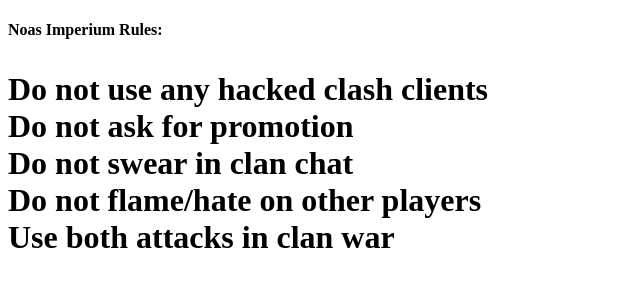
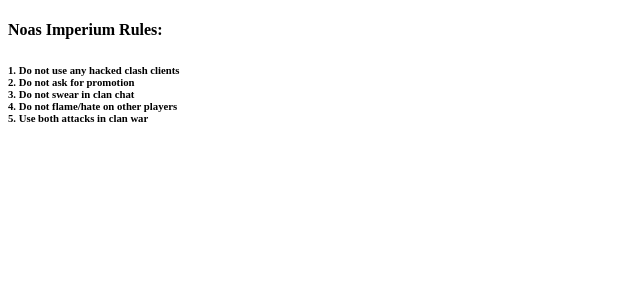
Before and after one commit to NoaW1/clash, a plain HTML site: page index.html in a window 1280 px wide. Shown: the whole page, without its empty margins (0-640 px from the left). Drawn offline with Linux system fonts and the light colour scheme.

Commit message:
Update index.html

```diff
--- a/index.html
+++ b/index.html
@@ -4,10 +4,10 @@
 <body>
 <title>Clash of Clans</title>
 <h4>Noas Imperium Rules:</h4>
-<h1><p>Do not use any hacked clash clients<br>
-Do not ask for promotion<br>
-Do not swear in clan chat<br>
-Do not flame/hate on other players<br>
-Use both attacks in clan war</p><h1>
+<h6><p>1. Do not use any hacked clash clients<br>
+2. Do not ask for promotion<br>
+3. Do not swear in clan chat<br>
+4. Do not flame/hate on other players<br>
+5. Use both attacks in clan war</p><h6>
 </body>
 </html>
```
